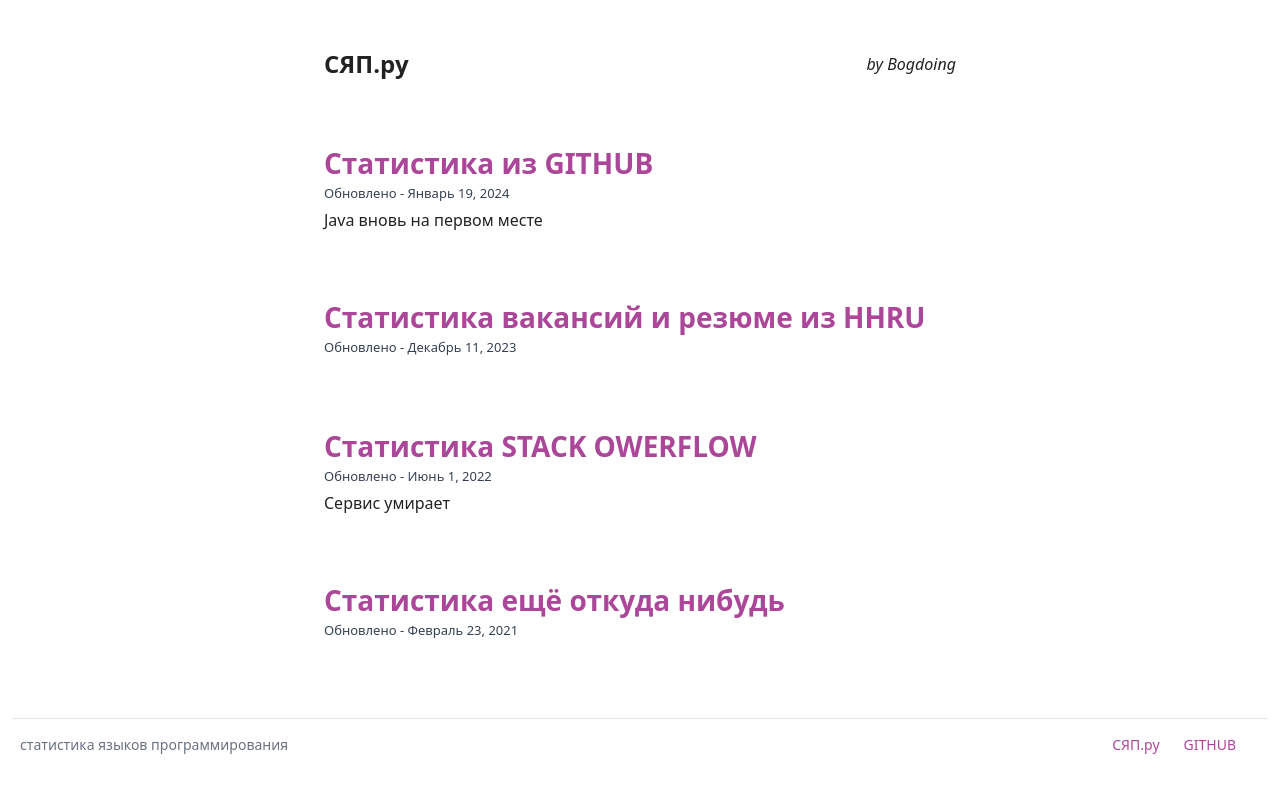
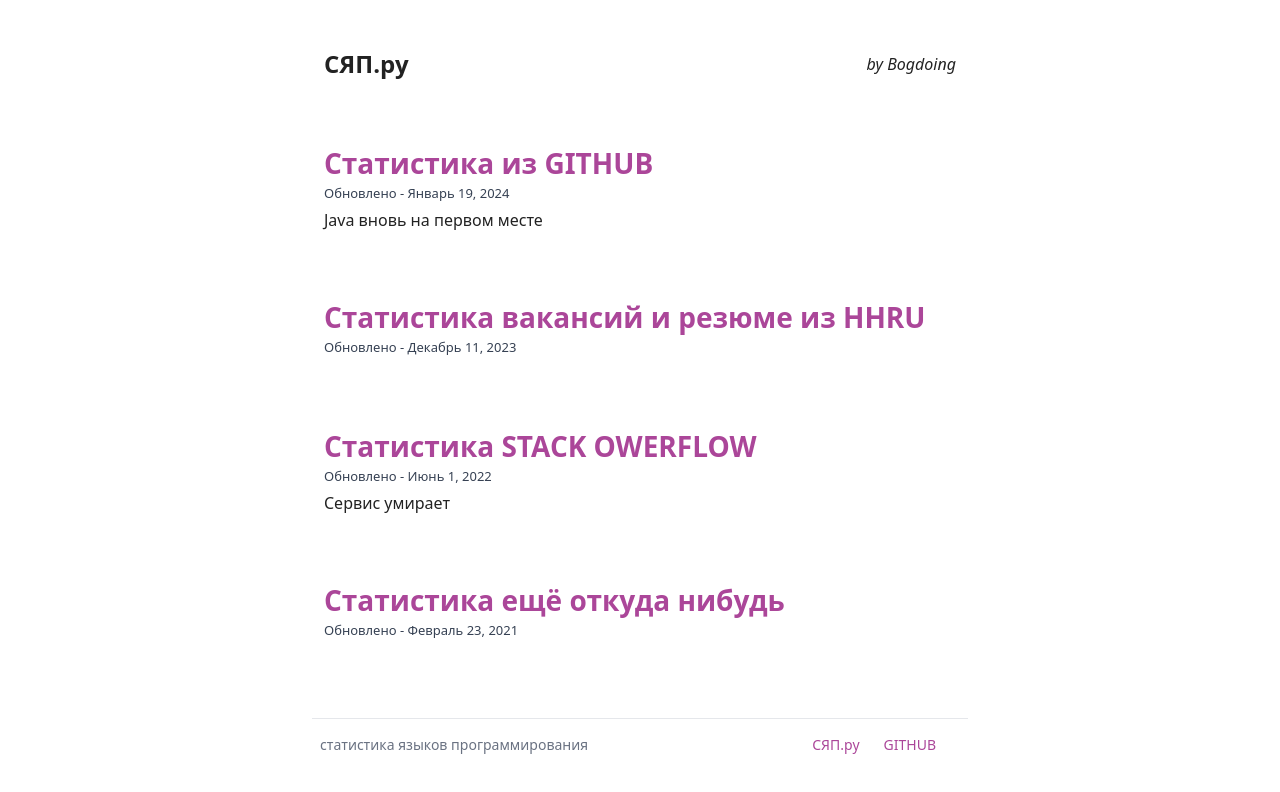
Before and after one commit to Bogdoing/SPL, a Nuxt app: page / in a window 1280 px wide. Shown: the top 792 px of the page. Built offline with nearby package versions, Linux system fonts and the light colour scheme.

Commit message:
the footer layout has been changed

```diff
--- a/app.vue
+++ b/app.vue
@@ -7,6 +7,6 @@
     </div>
   </main>
   <footer class="bg-(--bg) text-(--text)" style="font-family: var(--font-title);">
-    <AppFooter />
+    <AppFooter class="mx-auto max-w-2xl mx-auto"/>
   </footer>
 </template>
```
